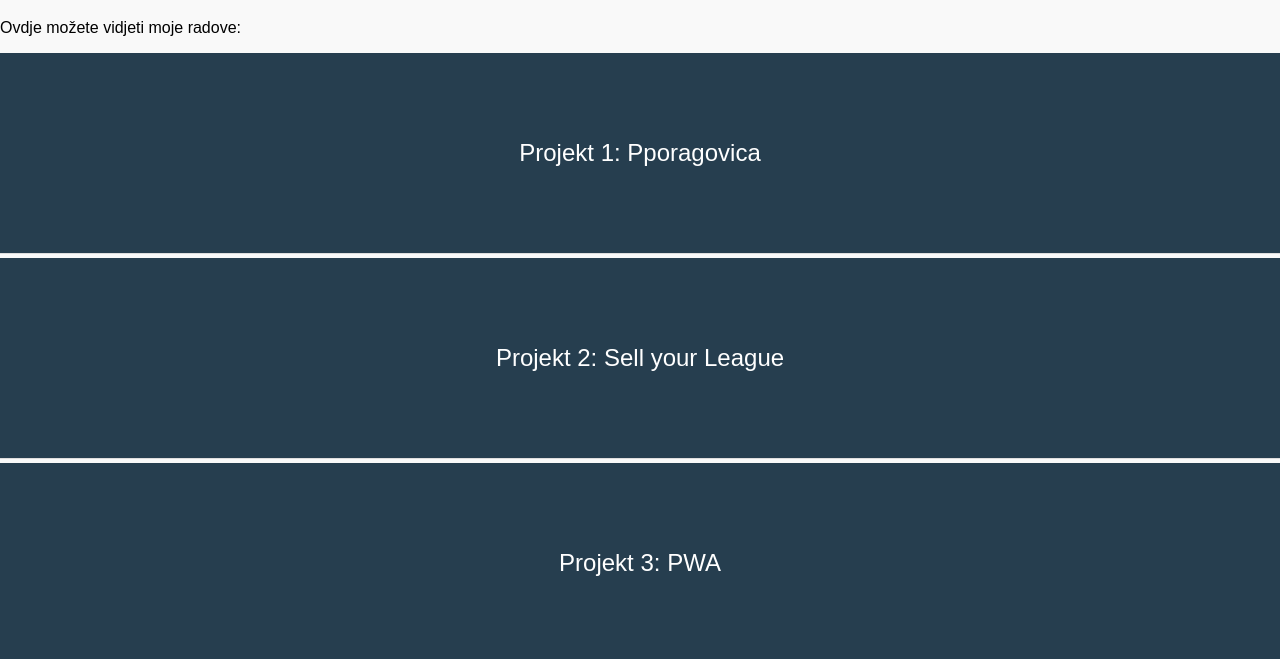
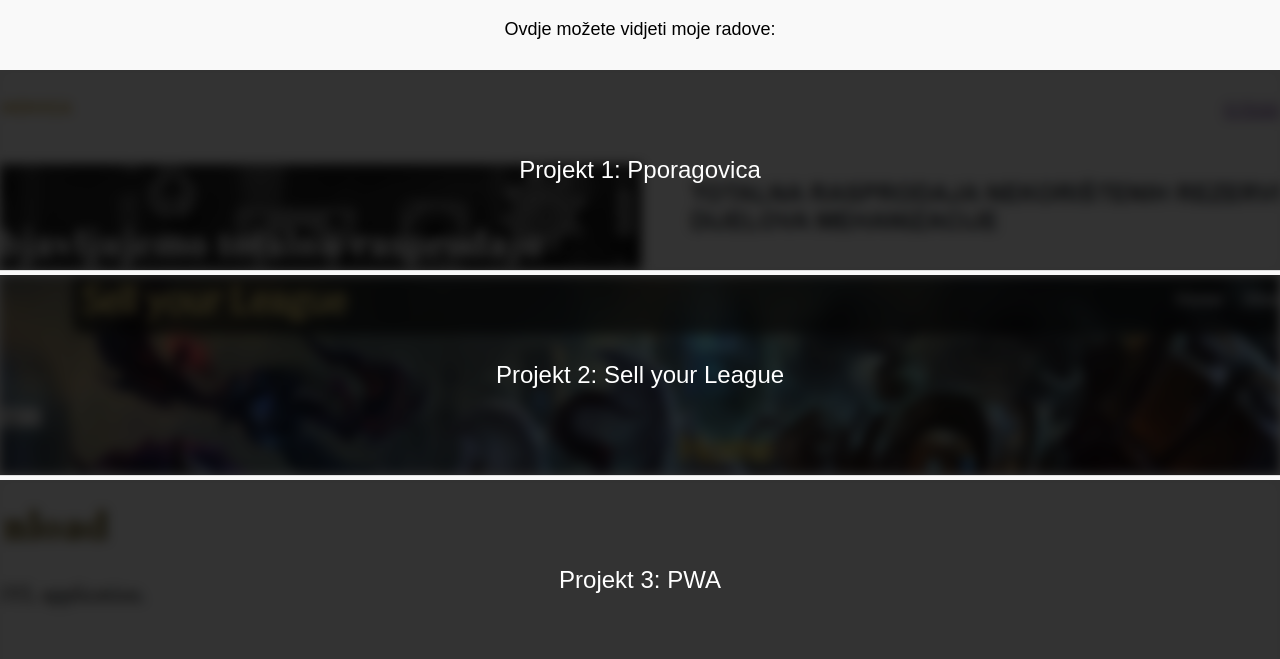
Before and after one commit to DujeS-a/DujeS-a.github.io, a plain HTML site: page portfolio.html in a window 1280 px wide. Shown: the part 141-800 px from the top of the page. Drawn offline with Linux system fonts and the light colour scheme.

Commit message:
blur added

```diff
--- a/portfolio.html
+++ b/portfolio.html
@@ -17,6 +17,12 @@
       font-size: 32px;
     }
 
+    p {
+      text-align: center;
+      font-size: 18px;
+      margin-bottom: 30px;
+    }
+
     .project {
       width: 100%;
       height: 200px;
@@ -34,15 +40,15 @@
       left: 0;
       width: 100%;
       height: 100%;
-      transition: opacity 0.5s ease;
       display: flex;
       justify-content: center;
       align-items: center;
       font-size: 24px;
+      transition: filter 0.5s ease, opacity 0.5s ease;
     }
 
     .project .text {
-      background: #263e4f;
+      background: rgba(0, 0, 0, 0.8);
       color: white;
       z-index: 2;
     }
@@ -50,7 +56,7 @@
     .project .image {
       background-size: cover;
       background-position: center;
-      opacity: 0;
+      filter: blur(6px); /* Default blur */
       z-index: 1;
     }
 
@@ -59,7 +65,7 @@
     }
 
     .project:hover .image {
-      opacity: 1;
+      filter: blur(0); /* Sharp on hover */
     }
   </style>
 </head>
@@ -67,53 +73,56 @@
 <body>
   <h1>Ovo je moj portfolio</h1>
   <p>Ovdje možete vidjeti moje radove:</p>
+
   <a href="ppaprica/pporagovica.html">
     <div class="project">
       <div class="text">Projekt 1: Pporagovica</div>
       <div class="image" style="background-image: url('portfolio-photos/pporahovica.png');"></div>
     </div>
   </a>
+
   <a href="WebShop/login.html">
     <div class="project">
-      <div class="text">Projekt 2: Sell your League
-      </div>
+      <div class="text">Projekt 2: Sell your League</div>
       <div class="image" style="background-image: url('portfolio-photos/SYL.png');"></div>
     </div>
   </a>
+
   <a href="pwa/index.html">
     <div class="project">
-      <div class="text">Projekt 3: PWA
-      </div>
+      <div class="text">Projekt 3: PWA</div>
       <div class="image" style="background-image: url('portfolio-photos/PWA.png');"></div>
     </div>
   </a>
+
   <a href="calculator/calcularor.html">
     <div class="project">
-      <div class="text">Projekt 4: calculator!
-      </div>
+      <div class="text">Projekt 4: calculator!</div>
       <div class="image" style="background-image: url('portfolio-photos/CALC.png');"></div>
     </div>
   </a>
+
   <a href="CRUD/CRUD.html">
     <div class="project">
-      <div class="text">Projekt 5: CRUD1 (Post it notes)
-      </div>
+      <div class="text">Projekt 5: CRUD1 (Post it notes)</div>
       <div class="image" style="background-image: url('portfolio-photos/crud1.png');"></div>
     </div>
   </a>
+
   <a href="CRUD/CRUD2.html">
     <div class="project">
-      <div class="text">Projekt 5: CRUD2 (To do list)
-      </div>
+      <div class="text">Projekt 6: CRUD2 (To do list)</div>
       <div class="image" style="background-image: url('portfolio-photos/CRUD2.png');"></div>
     </div>
   </a>
+
   <a href="Bootstrap/bs-dz.html">
     <div class="project">
-      <div class="text">Projekt 6: Bootstrap</div>
+      <div class="text">Projekt 7: Bootstrap</div>
       <div class="image" style="background-image: url('portfolio-photos/BOOTSTRAP.png');"></div>
     </div>
   </a>
+
 </body>
 
 </html>
```
